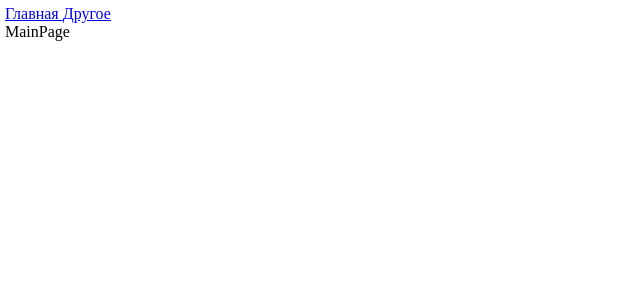
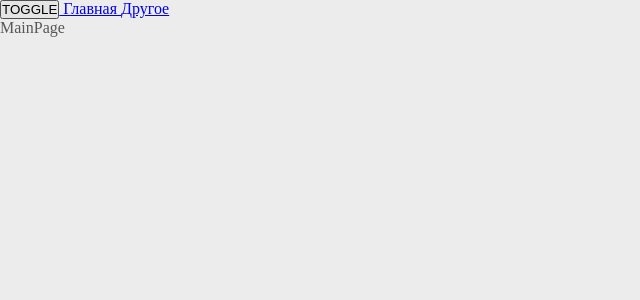
Before and after one commit to lokeq000/react_prod, a React app: page / in a window 1280 px wide. Shown: the top 300 px of the page, without its empty margins (0-640 px from the left). Built offline with nearby package versions, Linux system fonts and the light colour scheme; the HTML template or start-up script is replaced by a standard one.

Commit message:
Добавлена смена темы

```diff
--- a/src/App.tsx
+++ b/src/App.tsx
@@ -1,13 +1,18 @@
 import { Route, Routes } from "react-router-dom"
-import './index.scss'
+import './styles/index.scss'
 import { MainPageAsync } from "./pages/MainPage/MainPage.async"
 import { Link } from "react-router-dom"
 import { AboutPageAsync } from "./pages/AboutPage/AboutPage.async"
-import { Suspense } from "react"
+import { Suspense, useContext, useState } from "react";
+import { useTheme } from "./theme/useTheme"
 
 export const App = () => {
+  const { theme, toggleTheme } = useTheme();
+
   return (
-    <div className="app">
+    <div className={`app ${theme}`}>
+
+      <button onClick={toggleTheme}>TOGGLE</button>
       <Link to={'/'}> Главная </Link>
       <Link to={'/about'}> Другое </Link>
         <Suspense fallback={<div>Loading....</div>}>
--- a/src/index.tsx
+++ b/src/index.tsx
@@ -1,8 +1,11 @@
 import {render} from 'react-dom';
 import { App } from './App';
 import { BrowserRouter } from 'react-router-dom';
+import ThemeProvider from './theme/ThemeProvider';
 render(
   <BrowserRouter>
-    <App />
+    <ThemeProvider>
+      <App />
+    </ThemeProvider>
   </BrowserRouter>
 , document.getElementById('root'));
--- /dev/null
+++ b/src/styles/index.scss
@@ -0,0 +1,13 @@
+@import './reset.scss';
+@import './themes/dark.scss';
+@import './themes/normal.scss';
+@import './variables/global.scss';
+
+.app {
+  font: var(--font-m);
+
+  background: var(--bg-color);
+  color: var(--primary-color);
+
+  min-height: 100vh;
+}
--- a/src/index.scss
+++ b/src/styles/reset.scss
@@ -3,7 +3,3 @@
   padding: 0;
   box-sizing: border-box;
 }
-
-.app {
-  border: 5px solid white;
-}
--- /dev/null
+++ b/src/styles/themes/dark.scss
@@ -0,0 +1,6 @@
+.app.dark {
+  --bg-color:blue;
+
+  --primary-color: green;
+  --secondary-color: #4dc74d;
+}
--- /dev/null
+++ b/src/styles/themes/normal.scss
@@ -0,0 +1,6 @@
+:root {
+  --bg-color:rgb(236, 236, 236);
+
+  --primary-color: #575757;
+  --secondary-color: #343534;
+}
--- /dev/null
+++ b/src/styles/variables/global.scss
@@ -0,0 +1,10 @@
+:root {
+  --font-family-main: Consolas, "Times New Roman", Serif;
+  --font-size-m: 16px;
+  --font-line-m: 24px;
+  --font-m: var(--font-size-m) / var(--font-line-m) var(--font-family-main)
+
+  --font-size-l: 24px;
+  --font-line-l: 32px;
+  --font-l: var(--font-size-m) / var(--font-line-m) var(--font-family-main)
+}
--- a/src/test.ts
+++ b/src/test.ts
@@ -1,4 +1,3 @@
 export function someFn(): string {
-  console.log('someFn exp');
   return 'test';
 }
--- /dev/null
+++ b/src/theme/ThemeContext.ts
@@ -0,0 +1,15 @@
+import { createContext } from "react";
+
+export enum Theme {
+  LIGHT = 'light',
+  DARK = 'dark'
+}
+
+export interface ThemeContextProps {
+  theme?: Theme;
+  setTheme?: () => void;
+}
+
+export const ThemeContext = createContext<ThemeContextProps>({})
+
+export const LOCAL_STORAGE_THEME_KEY = 'theme'
--- /dev/null
+++ b/src/theme/ThemeProvider.tsx
@@ -0,0 +1,22 @@
+import { FC, useMemo, useState } from "react";
+import { LOCAL_STORAGE_THEME_KEY, Theme, ThemeContext } from "./ThemeContext";
+
+const defaultTheme = localStorage.getItem(LOCAL_STORAGE_THEME_KEY) as Theme || Theme.LIGHT
+
+
+const ThemeProvider: FC = ({ children }) => {
+  const [theme, setTheme] = useState<Theme>(defaultTheme);
+
+  const defaultProps = useMemo(() => ({
+    theme: theme,
+    setTheme: setTheme,
+  }), [theme])
+  return (
+    //@ts-ignore
+    <ThemeContext.Provider value={defaultProps}>
+      {children}
+    </ThemeContext.Provider>
+  )
+}
+
+export default ThemeProvider;
--- /dev/null
+++ b/src/theme/useTheme.ts
@@ -0,0 +1,19 @@
+import { useContext } from "react";
+import { LOCAL_STORAGE_THEME_KEY, Theme, ThemeContext } from "./ThemeContext"
+
+interface UseTThemeResult {
+  toggleTheme: () => void;
+  theme: Theme;
+}
+export function useTheme(): UseTThemeResult {
+  const {theme, setTheme} = useContext(ThemeContext);
+
+  const toggleTheme = () => {
+    const newTheme = theme === Theme.DARK ? Theme.LIGHT : Theme.DARK;
+    //@ts-ignore
+    setTheme(newTheme);
+    localStorage.setItem(LOCAL_STORAGE_THEME_KEY, newTheme);
+  }
+
+  return { theme, toggleTheme }
+}
```
